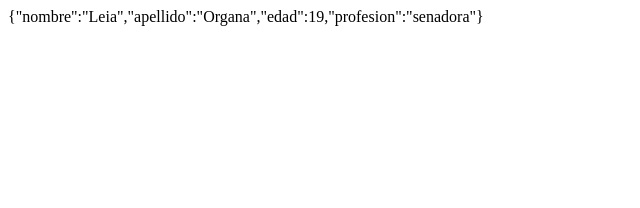
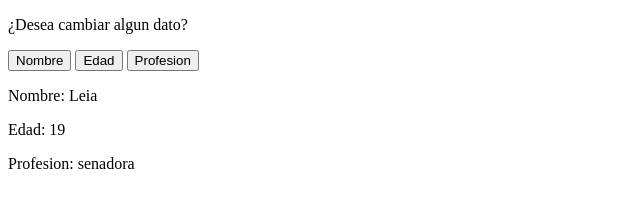
Before and after one commit to FlorSalas/JSON, a plain HTML site: page index.html in a window 1280 px wide. Shown: the whole page, without its empty margins (0-640 px from the left). Drawn offline with Linux system fonts and the light colour scheme.

Commit message:
no entiendo nada

```diff
--- a/index.html
+++ b/index.html
@@ -7,11 +7,15 @@
     <title>Document</title>
 </head>
 <body>
+<div id="nom">
+    <p>¿Desea cambiar algun dato?</p>
+    <button onclick="valorBoton()" value="nombre">Nombre</button>
+    <button onclick="valorBoton()" value="edad">Edad</button>
+    <button onclick="valorBoton()" value="profesion">Profesion</button>
 
-
-
-
+</div>
 
     <script src="json.js"></script>
+
 </body>
 </html>
--- a/json.js
+++ b/json.js
@@ -3,7 +3,6 @@
 
 const usuario= {
     "nombre": "Leia",
-    "apellido": "Organa",
     "edad": 19,
     "profesion": "senadora",
 }
@@ -12,11 +11,28 @@ const usuario= {
 // console.log(usuario)
 
 
-document.write(JSON.stringify(usuario))  // te imprime tal cual el array en pantalla
+document.write(`<p>Nombre: ${usuario.nombre}</p>`)  //muestra uno por uno los datos del objeto
+document.write(`<p>Edad: ${usuario.edad}</p>`)
+document.write(`<p>Profesion: ${usuario.profesion}</p>`)
+
+
+
+// let personName= usuario.nombre  // me muestra el nombre de la persona en el array
+// console.log(personName)
 
 // c) Agregar un botón que da la opción de modificar cualquiera de los tres datos.
 
+let boton= document.querySelectorAll("button")
 
+let valorBoton= ()=>{
+    console.log(boton.text)
+  }
+
+
+
+ /*if(boton=== boton.value){
+     document.write(`<input placeholder="Ingrese el nuevo ${boton.value}`)
+     usuario.${/*valor del boton*/ /* valor del input*/
 
 
 // d) Agregar un botón que permita generar un nuevo usuario.
```
